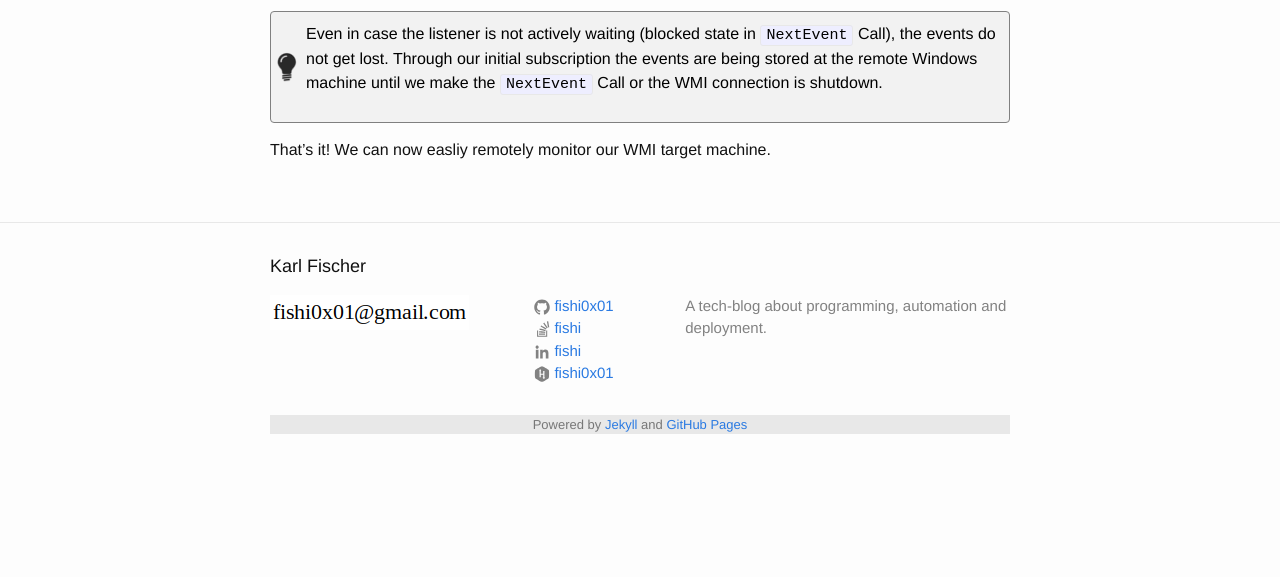
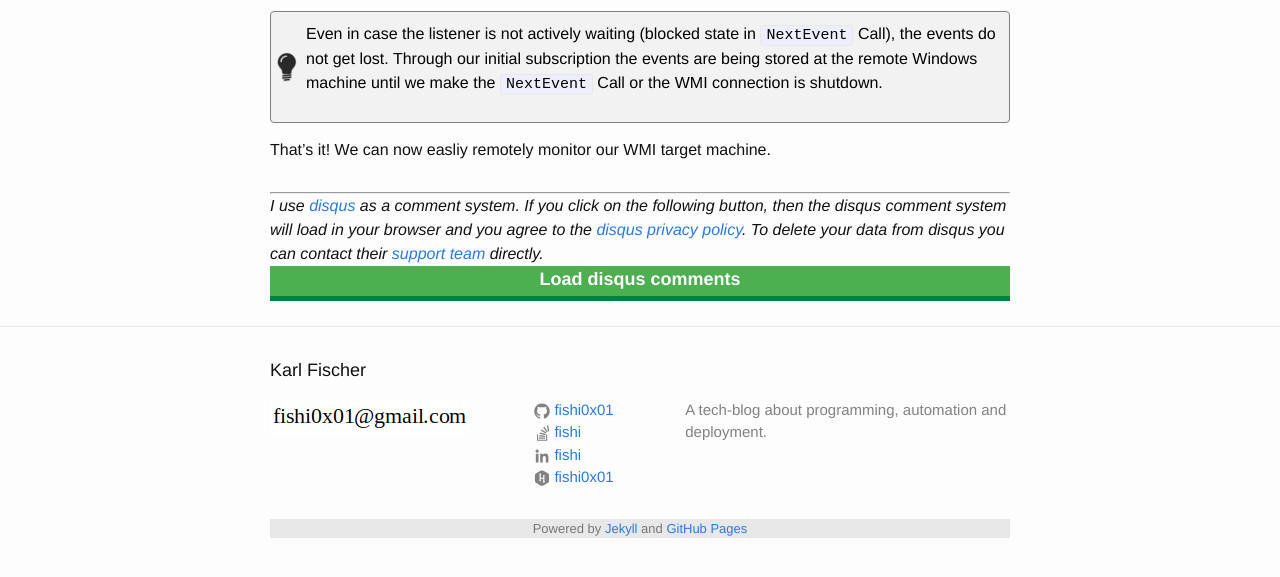
Before and after one commit to fishi0x01/fishi0x01.github.io, a Jekyll site: the page built from _posts/2015-01-21-A-pure-Java-DCOM-Bridge-with-j-interop.md, in a window 1280 px wide and 900 px high, scrolled down 1958 px, cut to the strip 317-894 px from the top of the window. Built offline with Jekyll 4.4.1, drawn with Linux system fonts in a browser that asks for light colours; comment, search, counter and statistics services are not loaded; before the commit the page ends 2754 px from its top, so only the background shows below that.

Commit message:
Remove RSS and add disqus opt-in

```diff
--- a/_includes/tags/disqus.html
+++ b/_includes/tags/disqus.html
@@ -1,5 +1,28 @@
+<hr>
+<i>
+I use <a href="https://disqus.com/">disqus</a> as a comment system. If you click on the following button, then the disqus comment system will load in your browser and you agree to the <a href="https://help.disqus.com/terms-and-policies/disqus-privacy-policy">disqus privacy policy</a>. To delete your data from disqus you can contact their <a href="https://disqus.com/support/">support team</a> directly.
+</i>
+<br>
+<div id="disqusOptInButton" style="font-weight: bold; top: 0px; box-shadow: 0px 5px 0px #00823F; cursor: pointer; height: 30px; text-align: center; font-size: 18px; border: none; background-color: #4CAF50; color: white;">Load disqus comments</div>
 <div id="disqus_thread"></div>
 <script>
+document.getElementById("disqusOptInButton").onmouseover = function(e){
+    this.style.color = 'black';
+    this.style.backgroundColor = '#3e8e41';
+};
+document.getElementById("disqusOptInButton").onmouseleave = function(e){
+    this.style.color = 'white';
+    this.style.backgroundColor = '#4CAF50'
+};
+document.getElementById("disqusOptInButton").onmousedown = function(e){
+    this.style.top = '3px';
+    this.style.boxShadow = '0 3px 0 #00823F';
+};
+document.getElementById("disqusOptInButton").onmouseup = function(e){
+    this.style.top = '0px';
+    this.style.boxShadow = '0px 5px 0px #00823F';
+};
+document.getElementById('disqusOptInButton').addEventListener('click', function() {
     var disqus_config = function () {
        this.page.url = "{{ page.url | absolute_url }}";
        /*this.page.identifier = "{{ page.disqus_id }}";*/
@@ -12,5 +35,6 @@
        s.setAttribute('data-timestamp', +new Date());
        (d.head || d.body).appendChild(s);
    })();
+});
 </script>
 <noscript>Please enable JavaScript to view the <a href="https://disqus.com/?ref_noscript" rel="nofollow">comments powered by Disqus.</a></noscript>
--- a/index.html
+++ b/index.html
@@ -22,6 +22,8 @@ layout: default
     {% endfor %}
   </ul>
 
+  <!-- GDPR concerns
   <p class="rss-subscribe">subscribe <a href="{{ "/feed.xml" | prepend: site.baseurl }}">via RSS</a></p>
+  -->
 
 </div>
```
Lines whose indentation alone changed are shown as unchanged.
